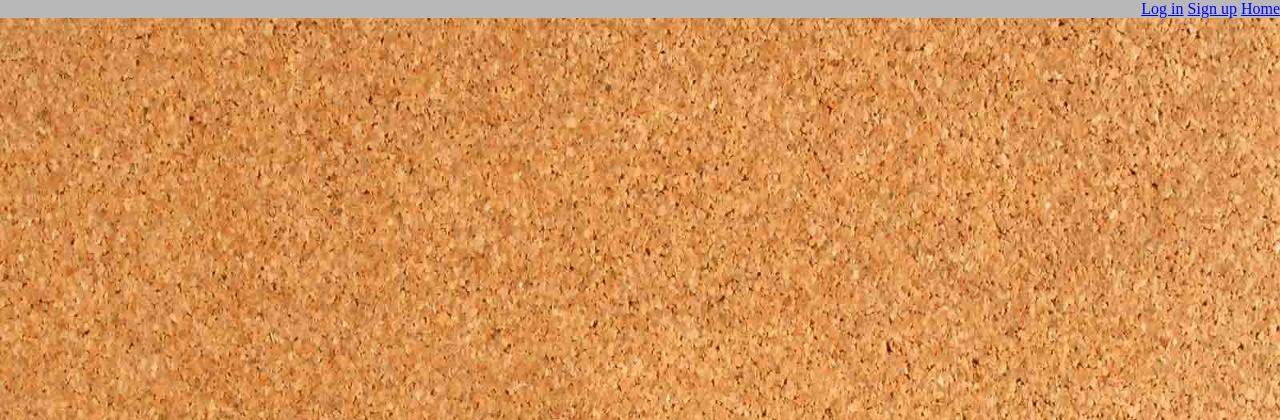
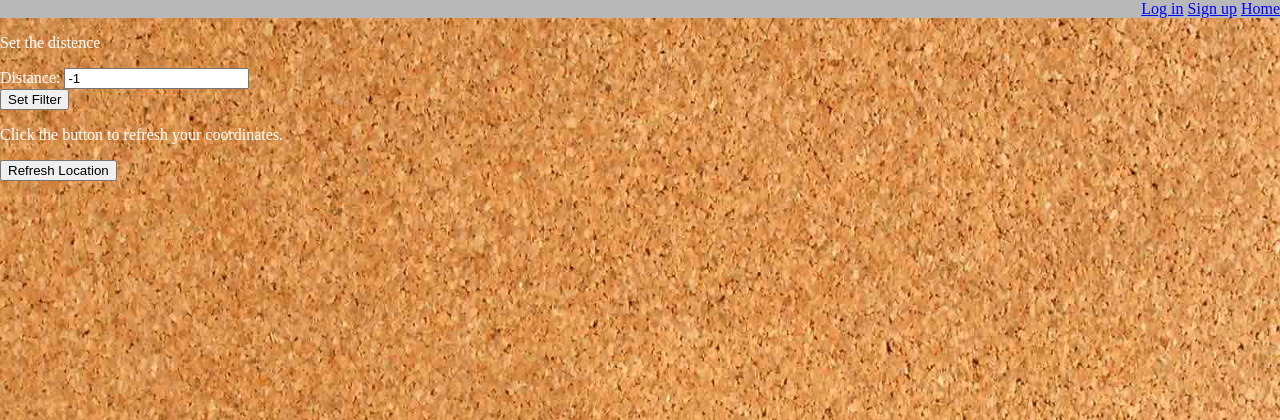
Before and after one commit to jediwjr/CSSE433pmb, a Flask app: page /view_messages in a window 1280 px wide. Shown: the top 420 px of the page. Run offline with Flask 2, Linux system fonts and the light colour scheme; data that the repository does not hold is empty; some libraries are stand-ins or nearby versions.

Commit message:
filter works
filter works

```diff
--- a/pmbProject/pmb/pmbApp/cassandra_functions.py
+++ b/pmbProject/pmb/pmbApp/cassandra_functions.py
@@ -1,7 +1,7 @@
 from cassandra.cluster import Cluster
 import uuid
 
-cluster = Cluster()
+cluster = Cluster(['137.112.40.139'])
 session = cluster.connect()
 
 def init_db():
--- a/pmbProject/pmb/pmbApp/templates/view_messages.html
+++ b/pmbProject/pmb/pmbApp/templates/view_messages.html
@@ -1,6 +1,18 @@
 {% extends "template.html" %}
 <title>Messages</title>
 {% block body %}
+<body>
+    <p>Set the distence</p>
+    <form>
+        Distance: <input type="number" id="distance" value="-1"><br>
+    </form>
+    <button onclick="setFilter()">Set Filter</button>
+    <p>Click the button to refresh your coordinates.</p>
+    <button onclick="getLocation()">Refresh Location</button>
+    <p id="demo"></p>
+</body>
+
+
 {% set chunks = chunklist(returned, 5) %}
 {% for chunk in chunks %}
 <div class='row'>
@@ -38,10 +50,60 @@
         </script>
         {% endif %}
     </br></br>
-          <!-- The text should be index 3, user index 4 -->
-          <div class='post_message_text' id="{{ msg[0] }}">
+    <input type='hidden' name ='lon' value ={{msg[2]}}>
+    <input type='hidden' name ='lat' value ={{msg[1]}}>
+    <input type='hidden' name ='messageDiv' value = {{msg[0]}}>
+
+    <!-- The text should be index 3, user index 4, lat 1, lon 2 -->
+    <div class='post_message_text' id={{msg[0]}}>
         {{ msg[3] }} </br>
+        lat: {{ msg[1] }} </br>
+        lon: {{ msg[2] }} </br>
     </div>
+
+    <script>
+
+        var y = document.getElementsByName("messageDiv");
+        var lon2s = document.getElementsByName("lon");
+        var lat2s = document.getElementsByName("lat");
+        var lat1 = 39.4838972;
+        var lon1 = -87.3238705
+
+        function setFilter(){
+            d = document.getElementById("distance").value;
+            if (d == -1) {
+                d = 40040;
+            }else{
+                d  = d / 1000;
+            }
+            for (var i = y.length - 1; i >= 0; i--) {
+                var id = y[i].value;
+                var lon2 = lon2s[i].value;
+                var lat2 = lat2s[i].value;
+                distanceFilter(lon2,lat2,d,id);
+            }
+        }
+
+        function distanceFilter(lon2,lat2,d,id){
+            messageDiv = document.getElementById(id);
+    var R = 6378.137; // Radius of the earth in km
+    var dLat = (lat2-lat1) * Math.PI / 180;  // Javascript functions in radians
+    var dLon = (lon2-lon1) * Math.PI / 180;
+    var a = Math.sin(dLat/2) * Math.sin(dLat/2) + Math.cos(lat1 * Math.PI / 180) * Math.cos(lat2 * Math.PI / 180) * Math.sin(dLon/2) * Math.sin(dLon/2);
+    var c = 2 * Math.atan2(Math.sqrt(a), Math.sqrt(1-a));
+    var distance = R * c; // Distance in km
+    distance = distance/1000;
+    var result = d * 1000 - distance;
+    if (result <= 0) {
+        messageDiv.innerHTML = "Send from " + distance.toFixed(2) +" meters (too far)";
+    }else{
+        messageDiv.innerHTML = "Send from " + distance.toFixed(2) +" meters";
+
+    }
+}
+</script>
+
+
 <div class='submit_button' id='sb'></div>
 <div class="post_message_author">
     Posted by {{ msg[4] }} </br>
@@ -50,4 +112,47 @@
 {% endfor %}
 </div>
 {% endfor %}
+
+<script>
+
+    getLocation();
+
+    var x = document.getElementById("demo");
+    var lon1 = 39;
+    var lat1 = -87;
+
+
+    function getLocation() {
+        if (navigator.geolocation) {
+            navigator.geolocation.getCurrentPosition(showPosition, showError);
+        } else {
+            x.innerHTML = "Geolocation is not supported by this browser.";
+        }
+    }
+
+    function showPosition(position) {
+        lat1 = position.coords.latitude;
+        lon1 =  position.coords.longitude;
+
+        x.innerHTML = "Latitude: " + position.coords.latitude +
+        "<br>Longitude: " + position.coords.longitude;
+    }
+
+    function showError(error) {
+        switch(error.code) {
+            case error.PERMISSION_DENIED:
+            x.innerHTML = "User denied the request for Geolocation."
+            break;
+            case error.POSITION_UNAVAILABLE:
+            x.innerHTML = "Location information is unavailable."
+            break;
+            case error.TIMEOUT:
+            x.innerHTML = "The request to get user location timed out."
+            break;
+            case error.UNKNOWN_ERROR:
+            x.innerHTML = "An unknown error occurred."
+            break;
+        }
+    }
+</script>
 {% endblock %}
```
Also changed, not shown: 2 other files. Lines whose indentation alone changed are shown as unchanged.
